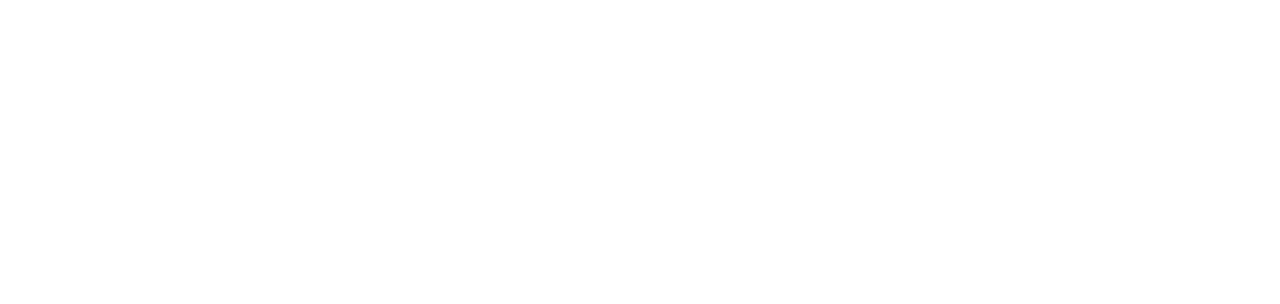
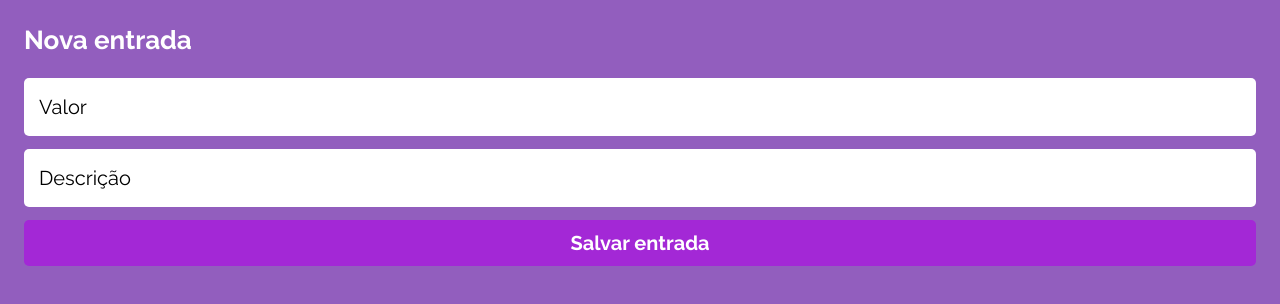
Before and after one commit to Oliv-ramon/MyWallet, a JavaScript app: page /new-entry in a window 1280 px wide. Before the commit this address had no page. Shown: the top 304 px of the page. Built offline with nearby package versions, Linux system fonts and the light colour scheme.

Commit message:
basic wallet layout and new entry-exit layout created

```diff
--- a/src/App.js
+++ b/src/App.js
@@ -1,4 +1,6 @@
 import { BrowserRouter, Routes, Route } from "react-router-dom";
+import NewEntry from "./pages/NewEntry";
+import NewExit from "./pages/NewExit";
 import SignIn from "./pages/SignIn";
 import SignUp from "./pages/SignUp";
 import Wallet from "./pages/Wallet";
@@ -10,6 +12,8 @@
         <Route path="/" element={<SignIn/>}/>
         <Route path="/register" element={<SignUp/>}/>
         <Route path="/wallet" element={<Wallet/>}/>
+        <Route path="/new-entry" element={<NewEntry/>}/>
+        <Route path="/new-exit" element={<NewExit/>}/>
       </Routes>
     </BrowserRouter>
   )
--- a/src/components/FormComponents/Button.js
+++ b/src/components/FormComponents/Button.js
@@ -7,6 +7,9 @@
   background: #A328D6;
   border-radius: 5px;
 
+  font-weight: 700;
+  font-size: 20px;
+  line-height: 23px;
   text-align: center;
   color: #FFFFFF;
 `;
--- a/src/components/FormComponents/Container.js
+++ b/src/components/FormComponents/Container.js
@@ -16,7 +16,7 @@
 
   * {
     box-sizing: border-box;
-    font-family: 'Lexend Deca', sans-serif;
+    font-family: 'RaleWay', sans-serif;
   }
 
   img {
--- /dev/null
+++ b/src/components/MainPageComponents/Container.js
@@ -0,0 +1,17 @@
+import styled from "styled-components";
+
+const Container = styled.main`
+  box-sizing: border-box;
+
+  min-height: 100vh;
+  padding: 0 24px;
+
+  background-color: #925EBE;
+
+  * {
+    box-sizing: border-box;
+    font-family: 'Raleway', sans-serif;
+  }
+  `;
+
+  export default Container;
--- /dev/null
+++ b/src/components/MainPageComponents/Header.js
@@ -0,0 +1,23 @@
+import styled from "styled-components";
+
+const Header = styled.header`
+  padding: 25px 0 22px 0;
+
+  display: flex;
+  justify-content: space-between;
+
+  span {
+    font-weight: 700;
+    font-size: 26px;
+    line-height: 31px;
+    color: #FFFFFF;
+  }
+
+  img {
+    height: 24px;
+    width: 23px;
+    color: #FFFFFF;
+  }
+`;
+
+export default Header;
--- /dev/null
+++ b/src/pages/NewEntry/index.js
@@ -0,0 +1,22 @@
+import Container from "../../components/MainPageComponents/Container";
+import Form from "../../components/FormComponents/Form";
+import Input from "../../components/FormComponents/Input";
+import Button from "../../components/FormComponents/Button";
+import Header from "../../components/MainPageComponents/Header";
+
+function NewEntry() {
+  return (
+    <Container>
+      <Header>
+        <span>Nova entrada</span>
+      </Header>
+      <Form>
+        <Input value="Valor"/>
+        <Input value="Descrição"/>
+        <Button>Salvar entrada</Button>
+      </Form>
+    </Container>
+  )
+}
+
+export default NewEntry;
--- /dev/null
+++ b/src/pages/NewExit/index.js
@@ -0,0 +1,22 @@
+import Container from "../../components/MainPageComponents/Container";
+import Form from "../../components/FormComponents/Form";
+import Input from "../../components/FormComponents/Input";
+import Button from "../../components/FormComponents/Button";
+import Header from "../../components/MainPageComponents/Header";
+
+function NewExit() {
+  return (
+    <Container>
+      <Header>
+        <span>Nova saída</span>
+      </Header>
+      <Form>
+        <Input value="Valor"/>
+        <Input value="Descrição"/>
+        <Button>Salvar saída</Button>
+      </Form>
+    </Container>
+  )
+}
+
+export default NewExit;
--- a/src/pages/Wallet/index.js
+++ b/src/pages/Wallet/index.js
@@ -1,4 +1,6 @@
-import { Header, Container, RegisterSection, ActionLinks, Footer } from "./style";
+import { RegisterSection, ActionLinks, Footer } from "./style";
+import Container from "../../components/MainPageComponents/Container"
+import Header from "../../components/MainPageComponents/Header"
 import logoutButton from "../../assets/logoutButton.png";
 import newEntryIcon from "../../assets/newEntryButtonIcon.png";
 import newExitIcon from "../../assets/newExitButtonIcon.png";
@@ -15,11 +17,11 @@
         <p>Não há registros de<br/>entrada ou saída</p>
       </RegisterSection>
       <Footer>
-        <ActionLinks to={"/newentry"}>
+        <ActionLinks to={"/new-entry"}>
           <img src={newEntryIcon} alt="new entry icon"/>
           <span>Nova<br/>entrada</span>
         </ActionLinks>
-        <ActionLinks to={"/newexit"}>
+        <ActionLinks to={"/new-exit"}>
           <img src={newExitIcon} alt="new exit icon"/>
           <span>Nova<br/>saída</span>
         </ActionLinks>
--- a/src/pages/Wallet/style.js
+++ b/src/pages/Wallet/style.js
@@ -1,39 +1,5 @@
 import { Link } from "react-router-dom";
 import styled from "styled-components";
-
-const Container = styled.main`
-  box-sizing: border-box;
-
-  min-height: 100vh;
-  padding: 0 24px;
-
-  background-color: #925EBE;
-
-  * {
-    box-sizing: border-box;
-    font-family: 'Lexend Deca', sans-serif;
-  }
-  `;
-
-const Header = styled.header`
-  padding: 25px 0 22px 0;
-
-  display: flex;
-  justify-content: space-between;
-
-  span {
-    font-weight: 700;
-    font-size: 26px;
-    line-height: 31px;
-    color: #FFFFFF;
-  }
-
-  img {
-    height: 24px;
-    width: 23px;
-    color: #FFFFFF;
-  }
-`;
 
 const RegisterSection = styled.section`
   width: 100%;
@@ -94,8 +60,6 @@
 `;
 
 export {
-  Header,
-  Container,
   RegisterSection,
   ActionLinks,
   Footer
```
